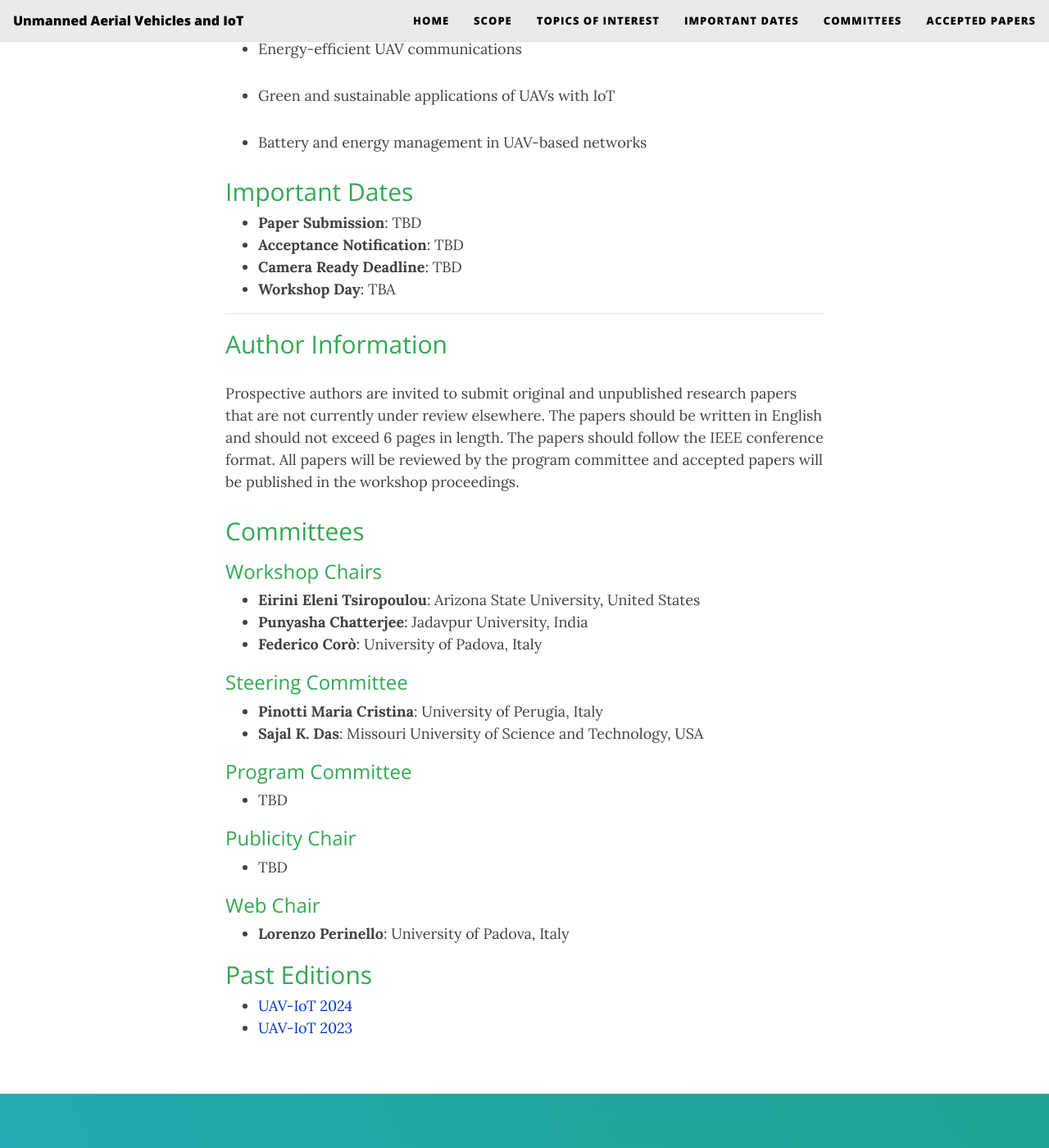
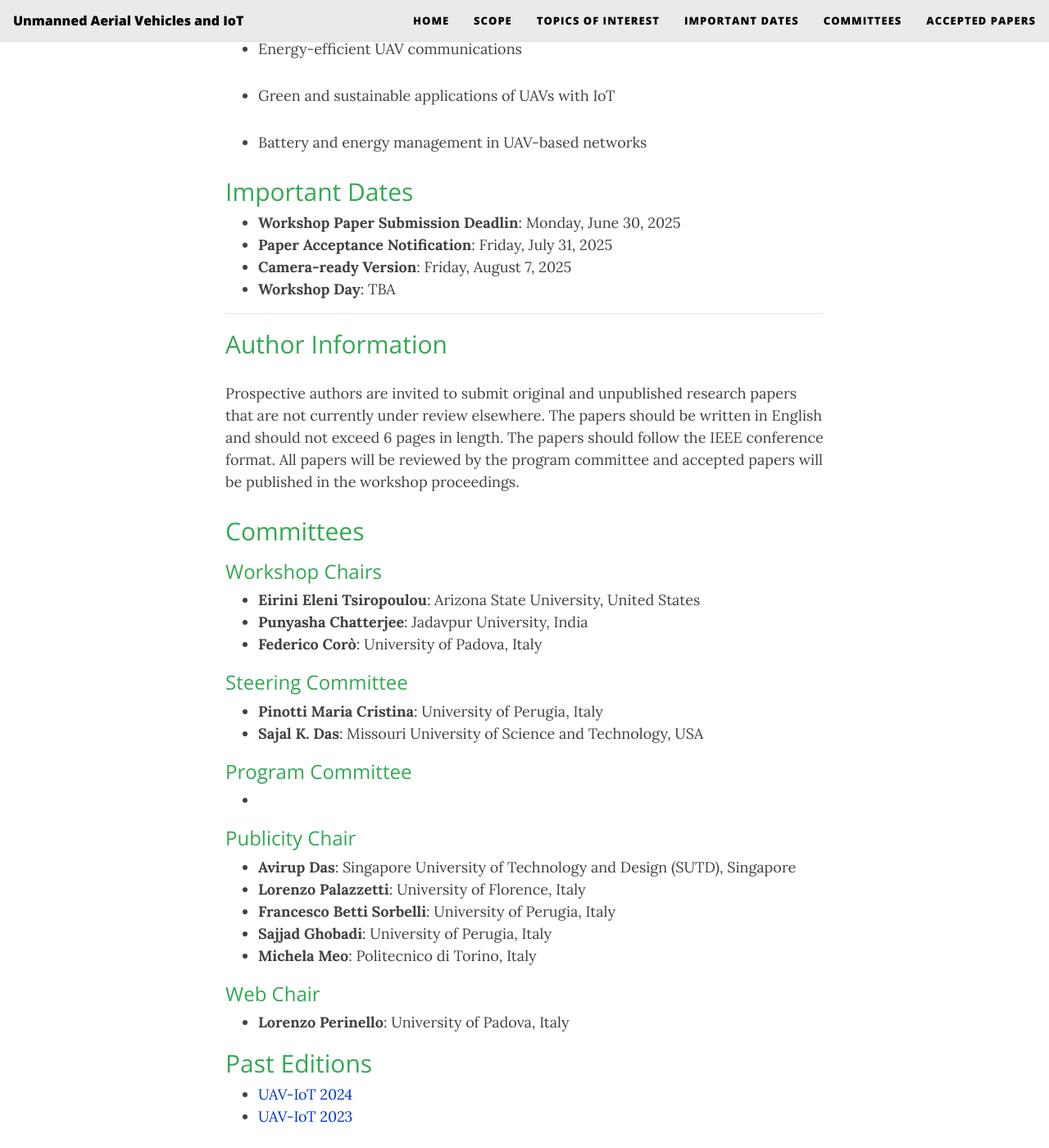
Before and after one commit to uav-iot/uav-iot.github.io, a Jekyll site: the page built from index.md, in a window 1280 px wide and 1400 px high, scrolled down 2208 px. Shown: the whole window at 82% size. Built offline with Jekyll 4.4.1, drawn with Linux system fonts in a browser that asks for light colours; nearby versions of some CDN libraries.

Commit message:
update impotant dates and program committee

```diff
--- a/index.md
+++ b/index.md
@@ -64,9 +64,9 @@ to) topics:
 ## Important Dates
 {: style="color:#32a852"}
 
-- **Paper Submission**: TBD
-- **Acceptance Notification**:  TBD
-- **Camera Ready Deadline**: TBD <!--firm - [Instructions](https://ieeemass2025.github.io/ieeemass2025/submission.html) -->
+- **Workshop Paper Submission Deadlin**: Monday, June 30, 2025
+- **Paper Acceptance Notification**:  Friday, July 31, 2025
+- **Camera-ready Version**: Friday, August 7, 2025 <!--firm - [Instructions](https://ieeemass2025.github.io/ieeemass2025/submission.html) -->
 - **Workshop Day**: TBA
 
 
@@ -100,11 +100,15 @@ be published in the workshop proceedings.
 
 ### Program Committee
 {: style="color:#32a852"}
-- TBD
+-
 
 ### Publicity Chair
 {: style="color:#32a852"}
-- TBD
+- **Avirup Das**: Singapore University of Technology and Design (SUTD), Singapore
+- **Lorenzo Palazzetti**: University of Florence, Italy
+- **Francesco Betti Sorbelli**: University of Perugia, Italy
+- **Sajjad Ghobadi**: University of Perugia, Italy
+- **Michela Meo**: Politecnico di Torino, Italy
 
 ### Web Chair
 {: style="color:#32a852"}
```
